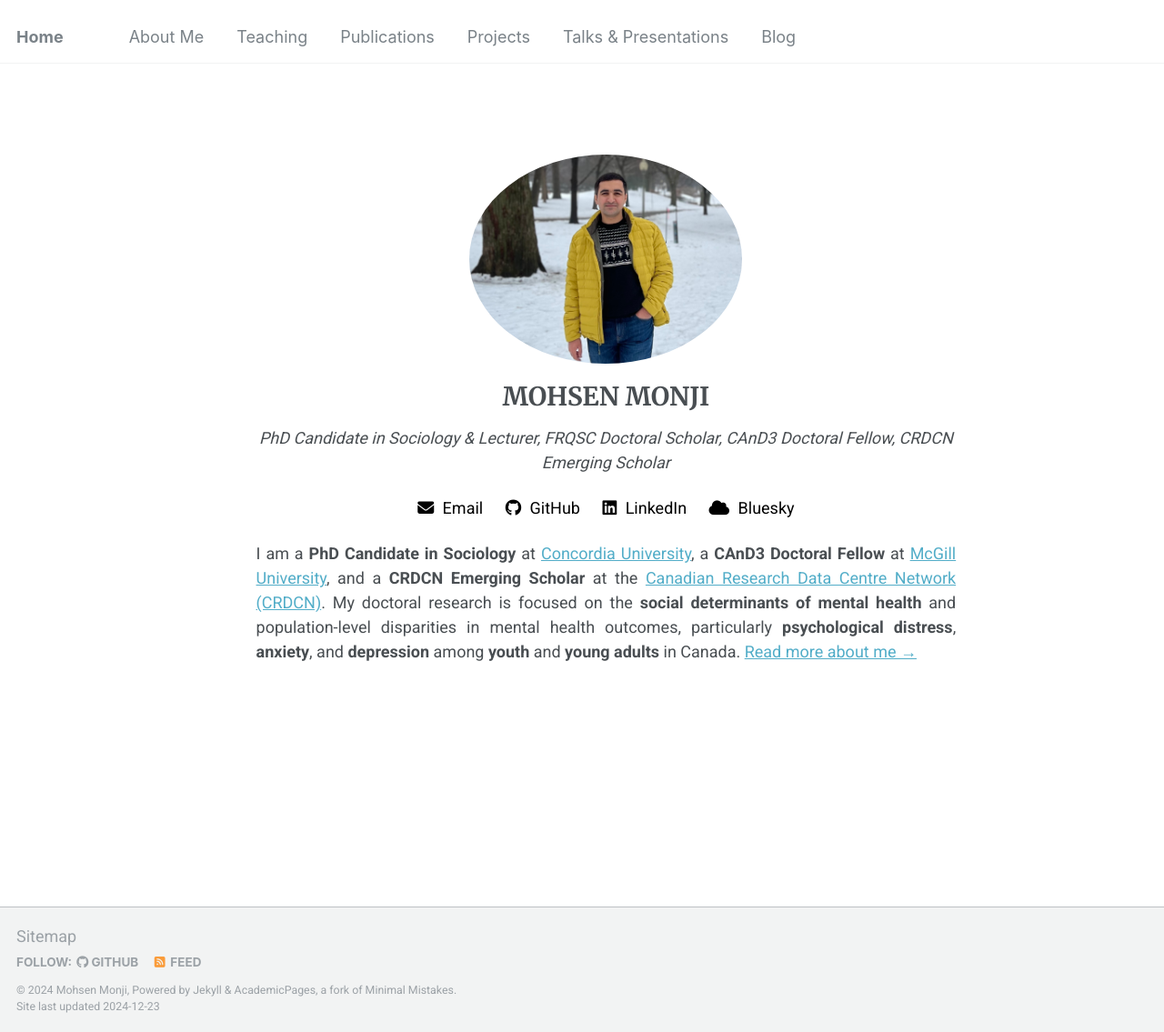
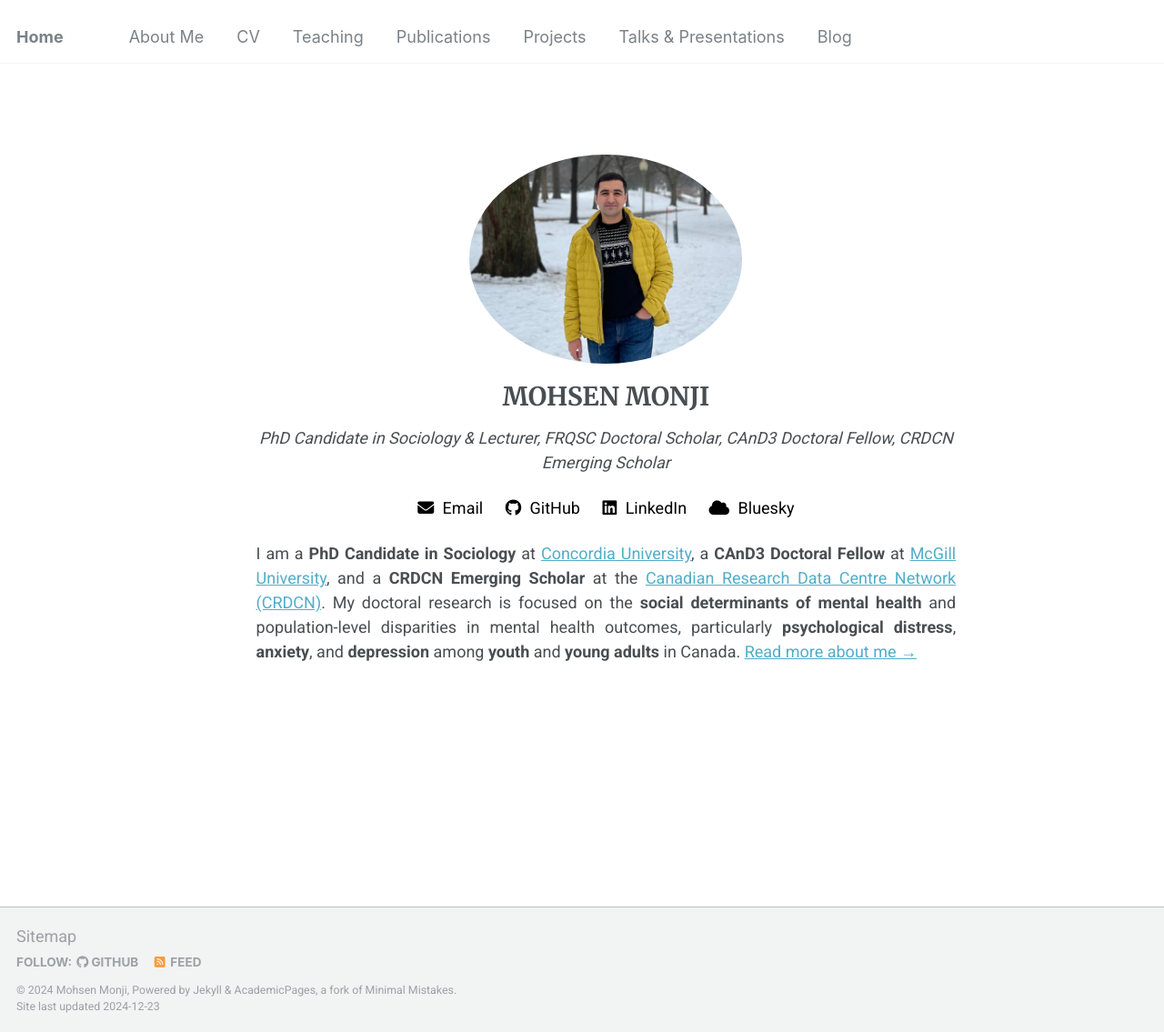
Before and after one commit to Mohsnmonji/mohsnmonji.github.io, a Jekyll site: the page built from _pages/front.md, in a window 1280 px wide and 1135 px high. Shown: the whole window at 91% size. Built offline with Jekyll 4.4.1, drawn with Linux system fonts in a browser that asks for light colours.

```diff
--- a/_data/navigation.yml
+++ b/_data/navigation.yml
@@ -7,6 +7,8 @@
 main:
   - title: "About Me"
     url: /about-me/
+  - title: "CV"
+    url: /curriculum/
   - title: "Teaching"
     url: /teaching/
   - title: "Publications"
```
